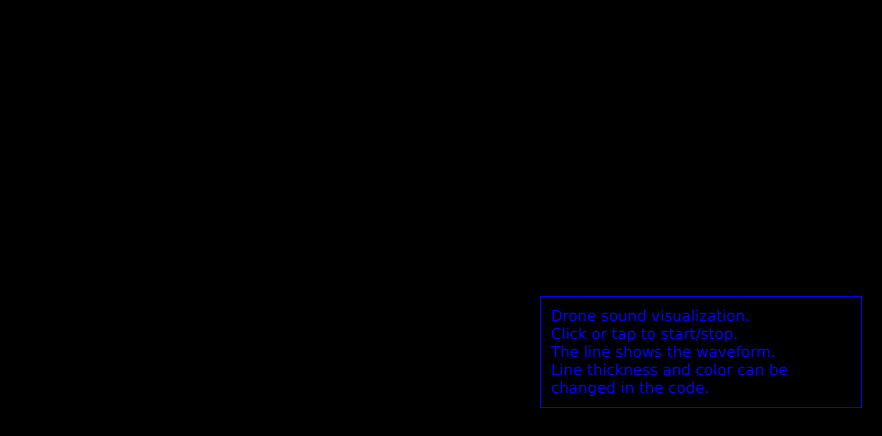
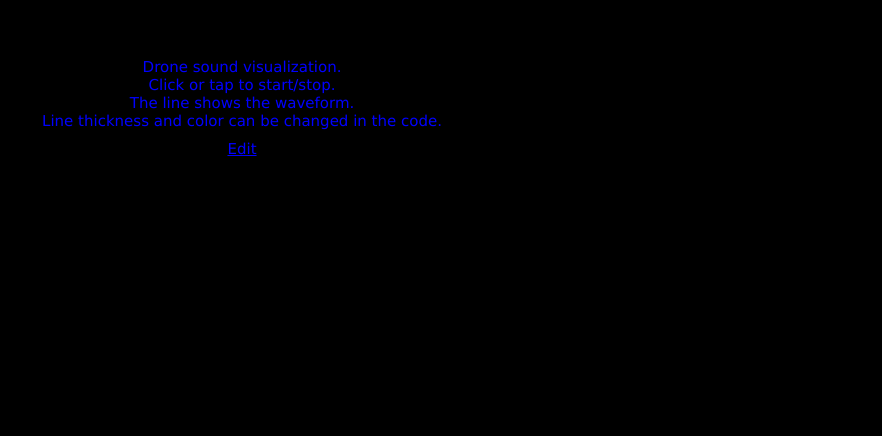
Before and after one commit to indexmod/sound, a plain HTML site: page index.html in a window 1280 px wide. Shown: the part 292-728 px from the top of the page, without its empty margins (398-1280 px from the left). Drawn offline with Linux system fonts and the light colour scheme.

Commit message:
Update index.html

```diff
--- a/index.html
+++ b/index.html
@@ -19,19 +19,26 @@
       height: 100vh;
     }
     #infoBox {
-      position: fixed;
-      bottom: 100px;
-      right: 20px;
+      position: absolute;
+      top: 50%;
+      left: 50%;
+      transform: translate(-50%, -50%);
       background-color: transparent;
-      border: 1px solid blue;
       color: blue;
       font-size: 15px;
       font-family: Verdana, sans-serif;
-      padding: 10px;
-      max-width: 300px;
+      text-align: center;
+      max-width: 90%;
       z-index: 10;
       user-select: none;
       pointer-events: none;
+    }
+    #infoBox a {
+      display: block;
+      margin-top: 10px;
+      color: blue;
+      text-decoration: underline;
+      pointer-events: auto;
     }
   </style>
 </head>
@@ -41,7 +48,8 @@
     Drone sound visualization.<br>
     Click or tap to start/stop.<br>
     The line shows the waveform.<br>
-    Line thickness and color can be changed in the code.
+    Line thickness and color can be changed in the code.<br>
+    <a href="https://github.com/indexmod/sound/edit/main/index.html" target="_blank">Edit</a>
   </div>
 
   <script>
```
